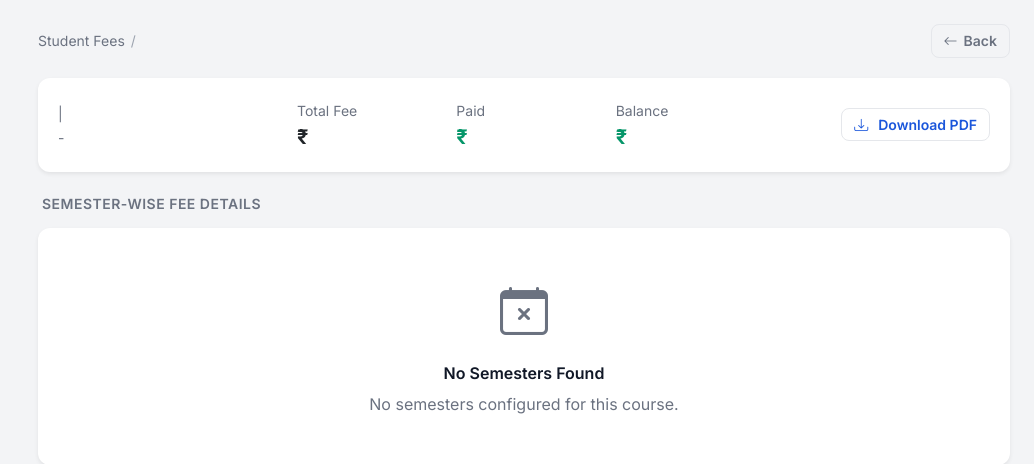
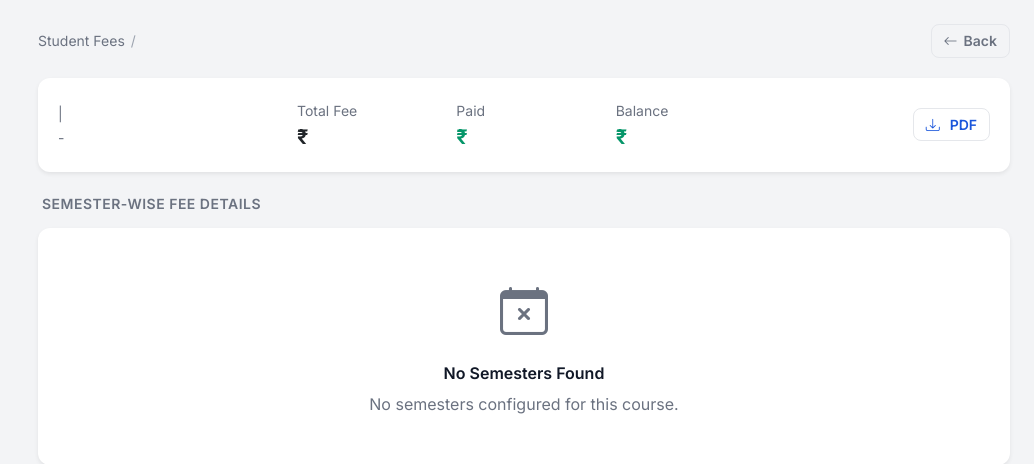
Before and after one commit to kavipriyaraj-code/distance-erp, a Django app: template templates/fees/student_semester_detail.html in a window 1280 px wide. Shown: the top 464 px of the page, without its empty margins (246-1280 px from the left). Run offline with Django 5.2, Linux system fonts and the light colour scheme; the template is opened without the code that fills it, so the values that code supplies are empty.

Commit message:
Place Paylink and PDF buttons side by side in separate columns

```diff
--- a/templates/fees/student_semester_detail.html
+++ b/templates/fees/student_semester_detail.html
@@ -31,11 +31,13 @@
                 <small style="color:var(--text-muted)">Balance</small>
                 <div style="font-size:20px;font-weight:700;color:{% if total_balance > 0 %}var(--danger){% else %}var(--success){% endif %}">&#8377;{{ total_balance|floatformat:0 }}</div>
             </div>
-            <div class="col-md-3 text-end d-flex flex-column align-items-end gap-1">
-                {% if admission.balance_amount > 0 %}
-                <button class="btn btn-success btn-sm" onclick="openPayLinkModal()"><i class="bi bi-link-45deg me-1"></i> Pay using Paylink</button>
-                {% endif %}
-                <a href="{% url 'fee_statement_pdf' admission.pk %}" class="btn btn-outline-primary btn-sm" target="_blank"><i class="bi bi-download me-1"></i> Download PDF</a>
+            {% if admission.balance_amount > 0 %}
+            <div class="col-md-1 text-center">
+                <button class="btn btn-success btn-sm" onclick="openPayLinkModal()" style="white-space:nowrap"><i class="bi bi-link-45deg"></i> Paylink</button>
+            </div>
+            {% endif %}
+            <div class="col-auto text-end ms-auto">
+                <a href="{% url 'fee_statement_pdf' admission.pk %}" class="btn btn-outline-primary btn-sm" target="_blank"><i class="bi bi-download me-1"></i> PDF</a>
             </div>
         </div>
     </div>
```
